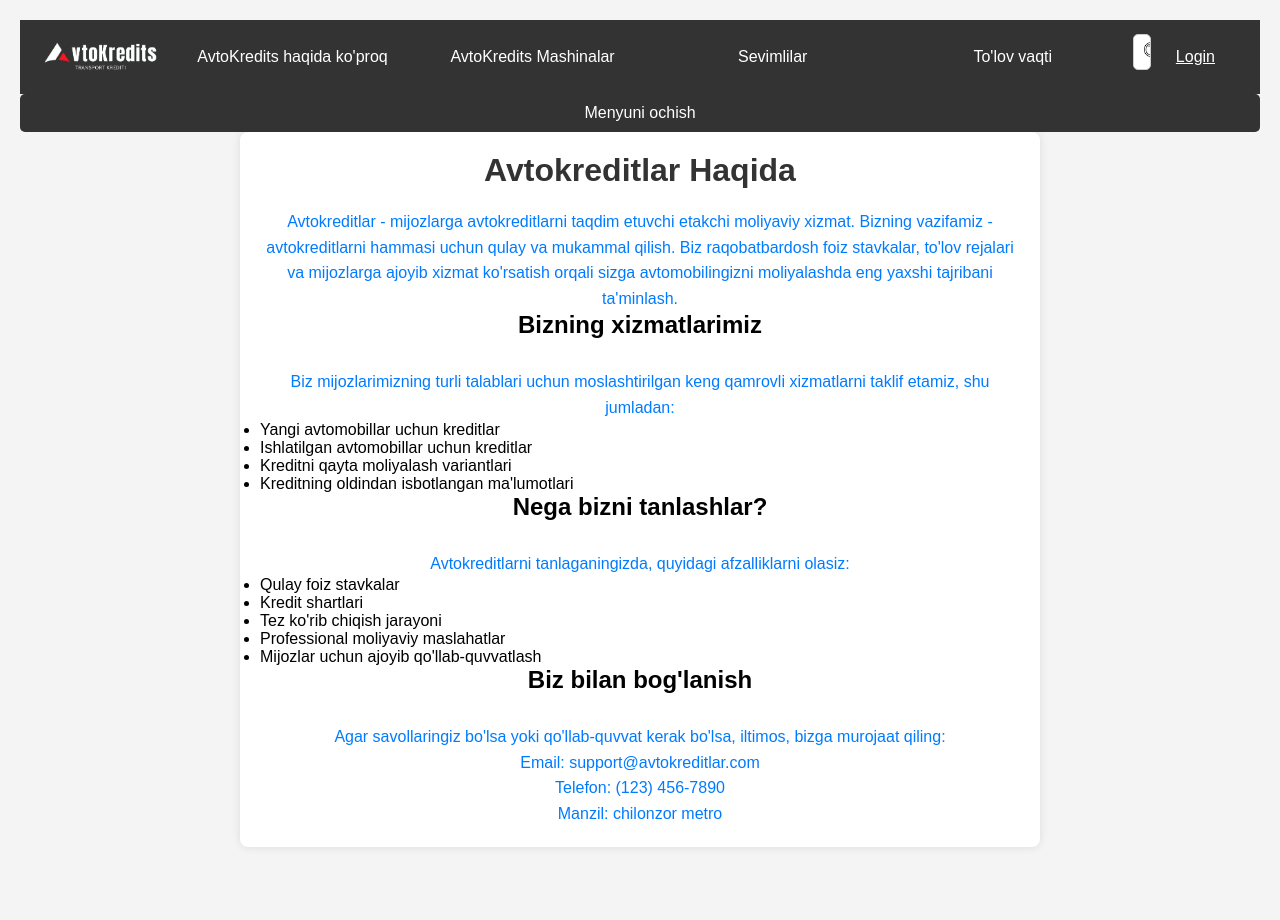
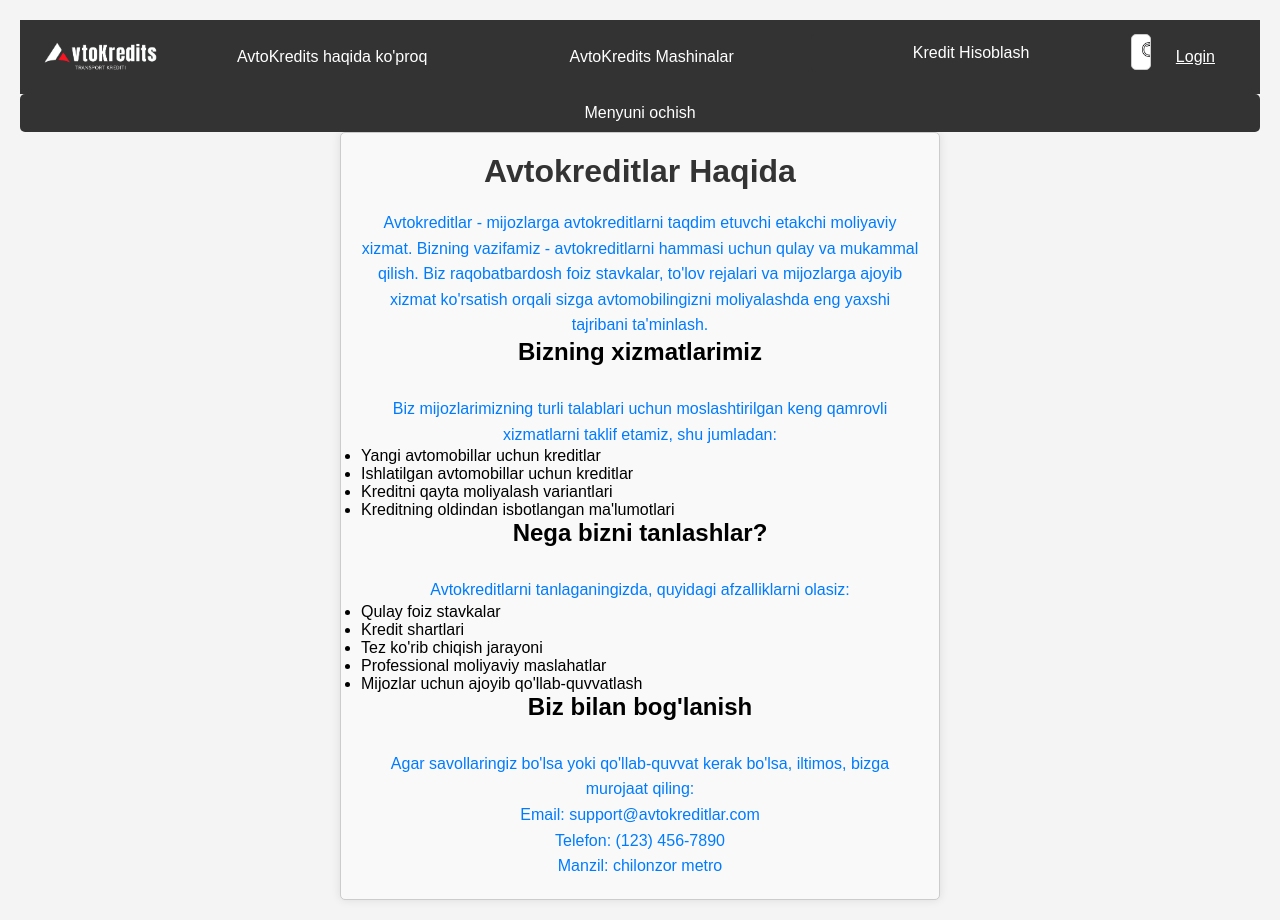
Before and after one commit to Sanjarbek-2007/frontend-avtokredits, a React (Create React App) app: page /about in a window 1280 px wide. Before the commit the page ends 867 px from the top, so only its background shows below. Built offline with nearby package versions, Linux system fonts and the light colour scheme.

Commit message:
i do the css and js,jsx

```diff
--- a/src/App.js
+++ b/src/App.js
@@ -6,7 +6,6 @@ import Calculator from "./components/pages/calculator/Calculator";
 import AuthSuccess from "./components/success/AuthSuccess";
 import About from "./components/pages/about/About";
 import Upload from "./components/pages/cars/upload/Upload";
-// import Post from "./components/pages/cars/previous/Post";
 import ApplicationPage from "./components/pages/applications/ApplicationPage";
 import './components/pages/home/Home.css';
 import logo from "./components/images/logo.png";
@@ -17,7 +16,6 @@ const App = () => {
   const [username, setUsername] = useState('');
   const [role, setRole] = useState('');
   const [showAdditionalMenu, setShowAdditionalMenu] = useState(false); // Объявляем состояние для отображения дополнительного меню
-
 
   useEffect(() => {
     const token = localStorage.getItem('accessToken');
@@ -74,15 +72,15 @@ const App = () => {
   };
 
   const showCalculator = () => {
-    window.location.href = '/calculator'
-  }
+    window.location.href = '/calculator';
+  };
 
   const searchImages = () => {
     const input = document.querySelector('.search-input').value.toLowerCase();
     const imageContainers = document.querySelectorAll('.image-container');
     imageContainers.forEach(container => {
-      const altText = container.querySelector('img').alt.toLowerCase();
-      if (altText.includes(input)) {
+      const titleText = container.querySelector('img').title.toLowerCase();
+      if (titleText.includes(input)) {
         container.style.display = "inline-block";
       } else {
         container.style.display = "none";
@@ -90,45 +88,17 @@ const App = () => {
     });
   };
 
-  const showFavorites = () => {
-    const imageContainers = document.querySelectorAll('.image-container');
-    const backButton = document.getElementById('backButton');
-    imageContainers.forEach(container => {
-      if (container.classList.contains('favorite')) {
-        container.style.display = "inline-block";
-      } else {
-        container.style.display = "none";
-      }
-    });
-    backButton.style.display = "inline-block";
-  };
-
-  // const openAddListingForm = () => {
-  //       window.location.href = '/upload';
-  // };
-
   const openAddListingForm = () => {
     if (role === 'ADMIN') {
       window.location.href = '/upload';
     } else {
-
       alert('Faqat administratorlar bu joyni ko\'ra oladi');
-
     }
   };
 
 
-  const showAll = () => {
-    const imageContainers = document.querySelectorAll('.image-container');
-    const backButton = document.getElementById('backButton');
-    imageContainers.forEach(container => {
-      container.style.display = "inline-block";
-    });
-    backButton.style.display = "none";
-  };
-
   const toggleAdditionalMenu = () => {
-    setShowAdditionalMenu(!showAdditionalMenu); // Изменение состояния отображения дополнительного меню
+    setShowAdditionalMenu(!showAdditionalMenu);
   };
 
   return (
@@ -139,29 +109,12 @@ const App = () => {
           </a>
           <button className="navbar-button" onClick={showCompanyInfo}>AvtoKredits haqida ko'proq</button>
           <button className="navbar-button" onClick={showAllCars}>AvtoKredits Mashinalar</button>
-          <button className="navbar-button" onClick={showFavorites}>Sevimlilar</button>
-          <button className="navbar-button" onClick={showAllPaymentTime}>To'lov vaqti</button>
-          {/*<button className="navbar-button" onClick={showApplications}>Zayavka berish</button>*/}
-          {/*<button className="navbar-button back-button" id="backButton" onClick={showAll}>Orqaga</button>*/}
+          <button className="additional-menu-button" onClick={showCalculator}>Kredit Hisoblash</button>
 
-          {/*{isLoggedIn && role === 'ADMIN' && (*/}
-          {/*    <button className="navbar-button" onClick={openAddListingForm}>E'lon berish</button>*/}
-          {/*)}*/}
-          {/*<button className="navbar-button" onClick={toggleAdditionalMenu}>Menu</button> /!* Кнопка для отображения/скрытия дополнительного меню *!/*/}
-          {/*{showAdditionalMenu && ( // Показывать дополнительное меню только если showAdditionalMenu равен true*/}
-          {/*    <>*/}
-          {/*      <button className="navbar-button" onClick={showAllPaymentTime}>To'lov vaqti</button>*/}
-          {/*      <button className="navbar-button" onClick={showApplications}>Zayavka berish</button>*/}
-          {/*      {isLoggedIn && role === 'ADMIN' && (*/}
-          {/*          <button className="navbar-button" onClick={openAddListingForm}>E'lon berish</button>*/}
-          {/*      )}*/}
-          {/*    </>*/}
-          {/*)}*/}
           <div className="navbar-search">
             <input type="text" className="search-input" placeholder="" onInput={searchImages}/>
             {isLoggedIn ? (
                 <>
-                  {/*<span className="navbar-username">{username}</span>*/}
                   <a href="#" className="navbar-button">{username}</a>
                   <button className="navbar-button" onClick={handleLogout}>Logout</button>
                 </>
@@ -173,9 +126,7 @@ const App = () => {
         {showAdditionalMenu && (
             <div className="additional-menu-container">
               <div className="additional-menu">
-                <button className="additional-menu-button" onClick={showAllPaymentTime}>To'lov vaqti</button>
-                <button className="additional-menu-button" onClick={showApplications}>Ariza berish</button>
-                <button className="additional-menu-button" onClick={showCalculator}>Kredit Hisoblash</button>
+                <button className="navbar-button" onClick={showAllPaymentTime}>To'lov vaqti</button>
                 {isLoggedIn && role === 'ADMIN' && (
                     <button className="additional-menu-button" onClick={openAddListingForm}>E'lon berish</button>
                 )}
@@ -184,21 +135,15 @@ const App = () => {
         )}
 
         <button className="additional-menu-toggle" onClick={toggleAdditionalMenu}>
-
           {showAdditionalMenu ? "Menuni yopish" : "Menyuni ochish"}
-
         </button>
 
         <BrowserRouter>
           <Routes>
             <Route path="/payments" element={<PaymentTimeTable/>}/>
-            {/*<Route path="/cars" element={<Post/>}/>*/}
             <Route path="/cars" element={<PostsComponent/>}/>
-            {isLoggedIn && role ==='ADMIN' &&(
-
-
-            <Route path="/upload" element={<Upload />} />
-
+            {isLoggedIn && role === 'ADMIN' && (
+                <Route path="/upload" element={<Upload />} />
             )}
             <Route path="/about" element={<About/>}/>
             <Route path="/calculator" element={<Calculator/>}/>
@@ -207,8 +152,6 @@ const App = () => {
             <Route path="/application" element={<ApplicationPage username={username} role={role} />} />
           </Routes>
         </BrowserRouter>
-
-
       </div>
   );
 };
--- a/src/components/pages/applications/Application.css
+++ b/src/components/pages/applications/Application.css
@@ -1,44 +1,52 @@
-body {
-    font-family: Arial, sans-serif;
-    margin: 0;
+.container {
+    max-width: 600px;
+    margin: 0 auto;
     padding: 20px;
-    background-color: #f4f4f4;
+    border: 1px solid #ccc;
+    border-radius: 5px;
+    background-color: #f9f9f9;
 }
-.container {
-    max-width: 800px;
-    margin: auto;
-    background: #fff;
-    padding: 20px;
-    box-shadow: 0 0 10px rgba(0, 0, 0, 0.1);
+
+h1 {
+    text-align: center;
+    margin-bottom: 20px;
 }
-h1 {
-    color: #333;
+
+form {
+    display: flex;
+    flex-direction: column;
 }
-p {
-    line-height: 1.6;
-}
+
 label {
-    display: block;
     margin-bottom: 5px;
     font-weight: bold;
 }
+
 input[type="text"],
-input[type="email"],
-select {
-    width: 100%;
+input[type="number"] {
+    margin-bottom: 10px;
     padding: 8px;
-    margin-bottom: 10px;
     border: 1px solid #ccc;
     border-radius: 5px;
 }
+
 input[type="submit"] {
-    background-color: #4CAF50;
-    color: white;
+    padding: 10px;
     border: none;
     border-radius: 5px;
-    padding: 10px 20px;
+    background-color: #28a745;
+    color: white;
+    font-size: 16px;
     cursor: pointer;
 }
+
 input[type="submit"]:hover {
-    background-color: #45a049;
+    background-color: #218838;
 }
+
+.error {
+    color: red;
+    font-weight: bold;
+    text-align: center;
+    margin-bottom: 10px;
+}
--- a/src/components/pages/cars/PostsComponent.jsx
+++ b/src/components/pages/cars/PostsComponent.jsx
@@ -1,6 +1,6 @@
 import React, { useEffect, useState } from 'react';
 import { Link } from 'react-router-dom';
-import './PostsComponent.css'; // Add your styles here
+import './PostsComponent.css';
 
 
 
@@ -24,9 +24,9 @@ const PostsComponent = () => {
         {posts.map(post => {
             const getPhoto = `http://localhost:8080/images/${post.id}`;
             return (
-                    <div className="post-card" key={post.id}>
+                <div className="post-card image-container" key={post.id}>
                     <h2>{post.title}</h2>
-                        <img src={getPhoto} alt={post.fileName}/>
+                    <img src={getPhoto} alt={post.fileName} title={post.title}/>
                     <p><strong>Car Brand:</strong> {post.carBrand}</p>
                     <p><strong>Car Model:</strong> {post.carModel}</p>
                     <p><strong>Credit Months:</strong> {post.creditMonthCount}</p>
@@ -37,7 +37,8 @@ const PostsComponent = () => {
             );
         })}
     </div>
-    );
+)
+    ;
 };
 
 export default PostsComponent;
--- a/src/components/pages/paymentTimeTable/PaymentTimeTable.jsx
+++ b/src/components/pages/paymentTimeTable/PaymentTimeTable.jsx
@@ -1,8 +1,7 @@
 import React from 'react';
-import './PaymentTimeTable.css'
+import './PaymentTimeTable.css';
 
-const PaymentTimeTable = () => {
-
+const PaymentTimeTable = ({ schedule }) => {
     const back = () => {
         window.location.href = '/';
     };
@@ -19,16 +18,13 @@ const PaymentTimeTable = () => {
                 </tr>
                 </thead>
                 <tbody>
-                <tr>
-                    <td>01/06/2024</td>
-                    <td>$1000</td>
-                    <td>To'landi</td>
-                </tr>
-                <tr>
-                    <td>01/07/2024</td>
-                    <td>$1000</td>
-                    <td>To'lashni kutmoqda</td>
-                </tr>
+                {schedule.map((item, index) => (
+                    <tr key={index}>
+                        <td>{item.date}</td>
+                        <td>{item.payment}</td>
+                        <td>{item.balance > 0 ? "To'lashni kutmoqda" : "To'landi"}</td>
+                    </tr>
+                ))}
                 </tbody>
             </table>
             <button className="back-button" onClick={back}>Orqaga</button>
```
Also changed, not shown: src/components/pages/applications/ApplicationPage.jsx (+20 -31 lines). Lines whose indentation alone changed are shown as unchanged.
